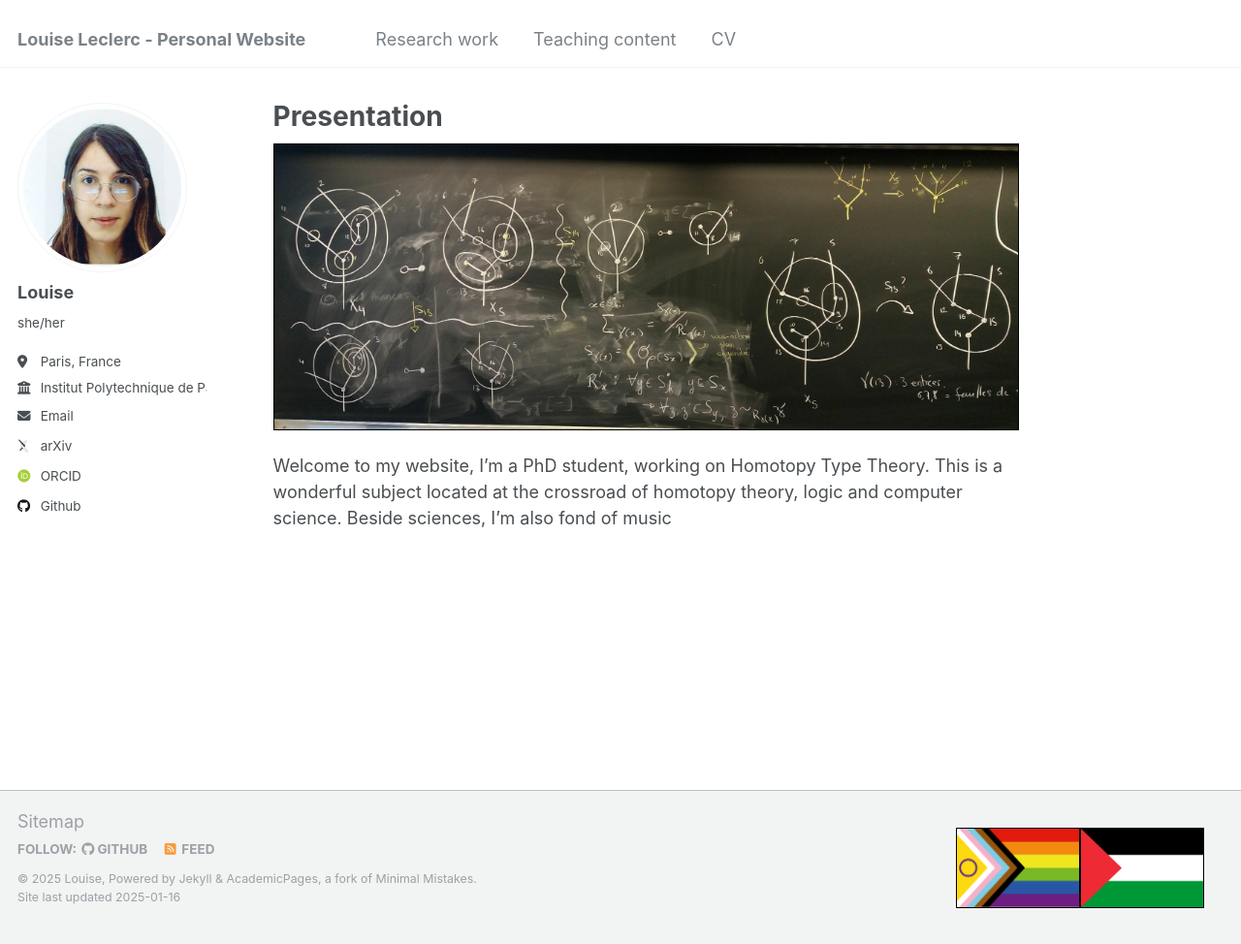
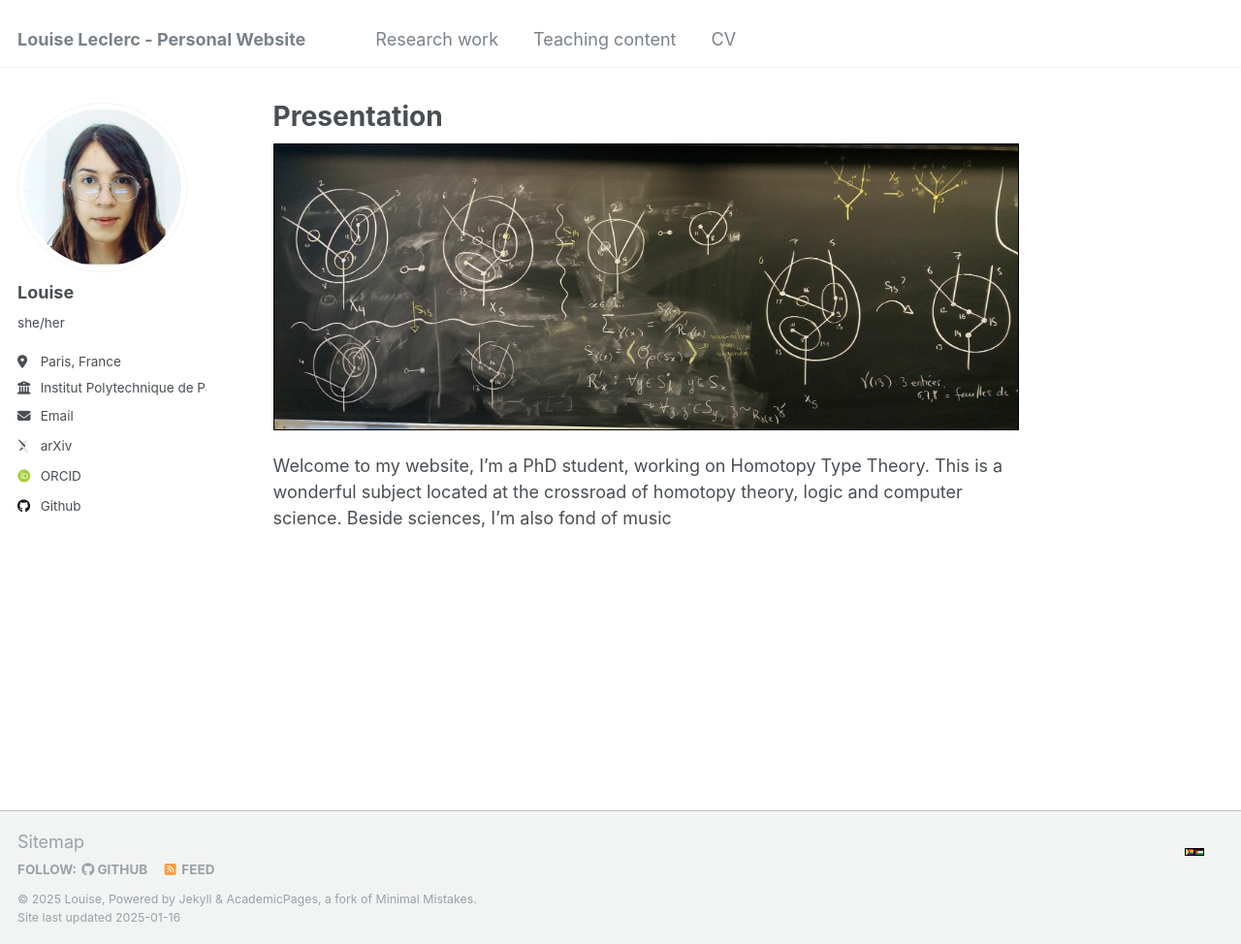
Before and after one commit to luyise/luyise.github.io, a Jekyll site: the page built from _pages/about.md, in a window 1280 px wide and 974 px high. Shown: the whole window at 97% size. Built offline with Jekyll 4.4.1, drawn with Linux system fonts in a browser that asks for light colours; some web fonts are replaced.

Commit message:
adjusting size

```diff
--- a/_includes/footer/custom.html
+++ b/_includes/footer/custom.html
@@ -18,8 +18,8 @@
 </style>
 
 <div class="container">
-  <img alt="support LQBGTQIA+" src="/images/progress_pride.png" width="128" height="82" sizes="10vw" />
-  <img alt="support Palestine" src="/images/Palestine_flag.png" width="128" height="82" sizes="10vw" />
+  <img alt="support LQBGTQIA+" src="/images/progress_pride.png" width="10vw" height=auto />
+  <img alt="support Palestine" src="/images/Palestine_flag.png" width="10vw" height=auto />
 </div>
 <a href="/sitemap/">Sitemap</a>
 <!-- end custom footer snippets -->
```
